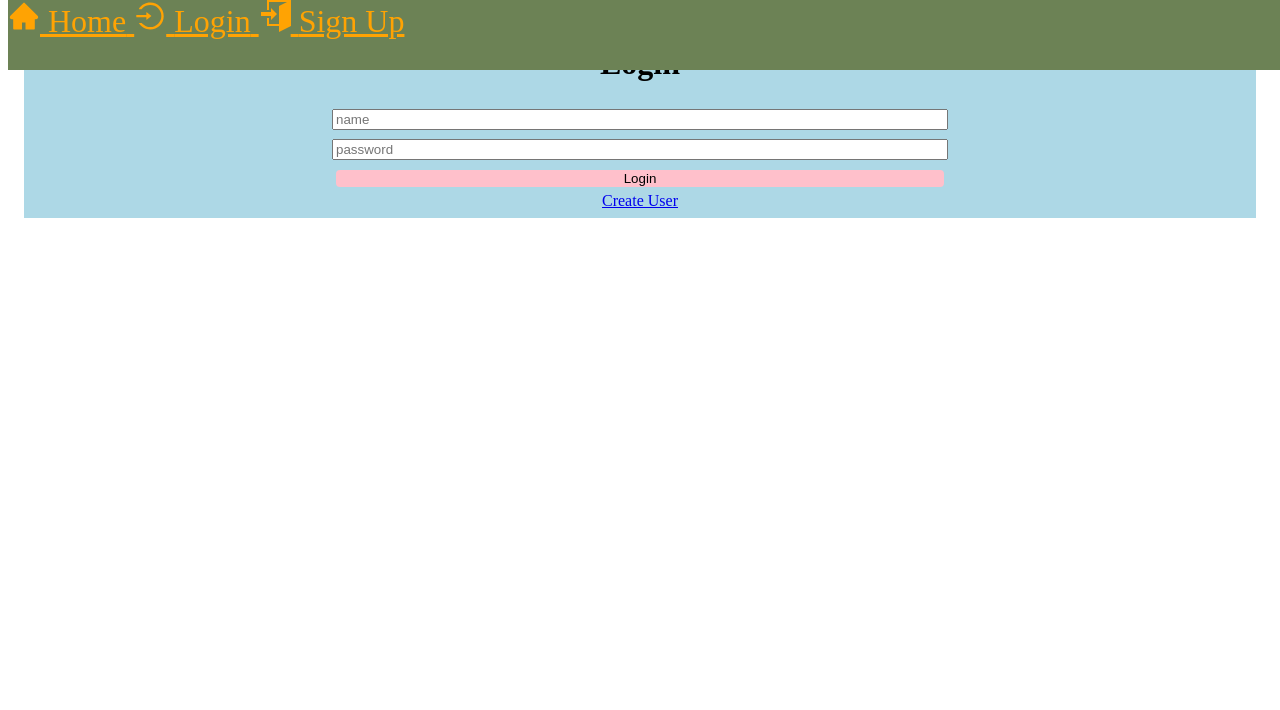
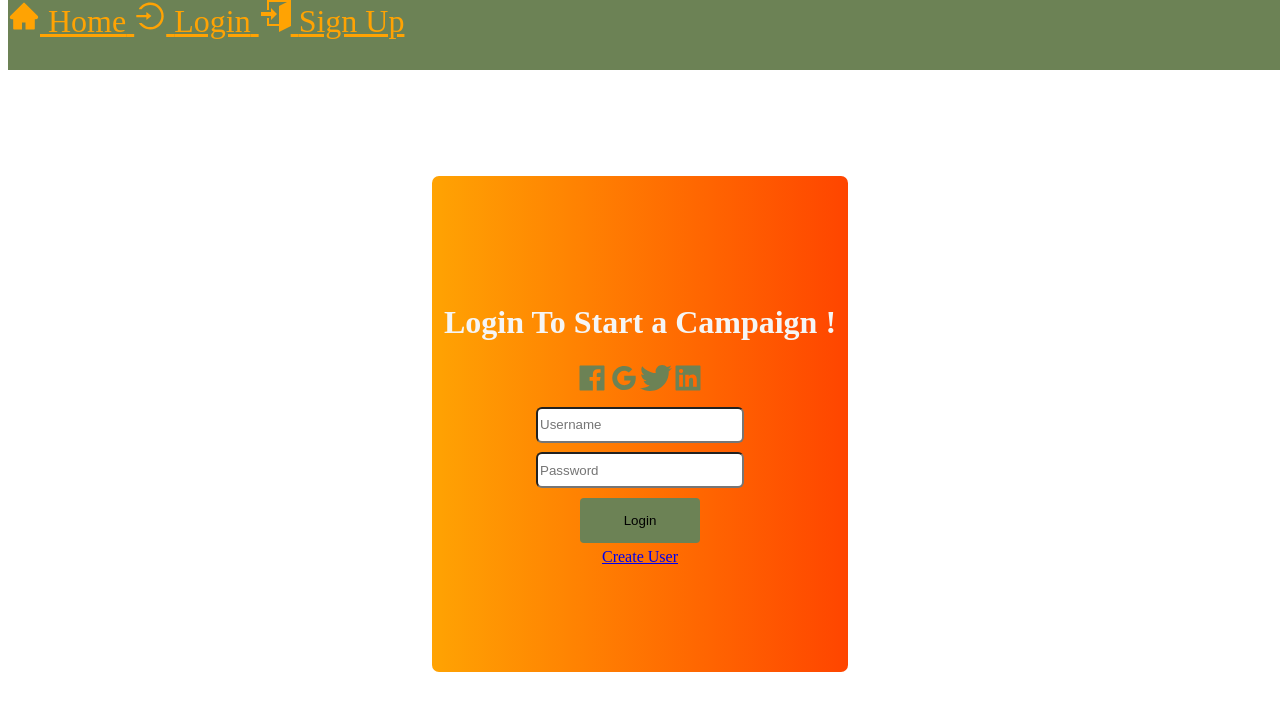
Before and after one commit to kdmatthews/CapstoneProject, a React (Create React App) app in the folder capstone/: page /login in a window 1280 px wide. Shown: the top 710 px of the page. Built offline with nearby package versions, Linux system fonts and the light colour scheme.

Commit message:
Login Form Styling

```diff
--- a/capstone/src/components/Login.js
+++ b/capstone/src/components/Login.js
@@ -1,6 +1,10 @@
 import { React, useState } from "react";
-import { FormDiv, Input, FormButton } from "../styled-components/LoginStyled";
+import { FormDiv, Input, FormButton, FormContain, SocialIcons, FormTitle } from "../styled-components/LoginStyled";
+
 import { useHistory } from "react-router-dom";
+import * as FaIcons from "react-icons/fa";
+import * as AiIcons from "react-icons/ai";
+
 
 import { connect } from "react-redux";
 
@@ -34,15 +38,20 @@ function Login(props) {
     window.location.reload(false);
   };
   return (
+    <FormContain>
     <FormDiv>
-      <h1>Login</h1>
+      <FormTitle>Login To Start a Campaign !</FormTitle>
+			<span><SocialIcons href="#" class="social"><AiIcons.AiFillFacebook /><i class="fab fa-facebook-f"></i></SocialIcons>
+				<SocialIcons href="#" class="social"><AiIcons.AiOutlineGoogle /><i class="fab fa-google-plus-g"></i></SocialIcons>
+				<SocialIcons href="#" class="social"><FaIcons.FaTwitter /><i class="fab fa-linkedin-in"></i></SocialIcons>
+        <SocialIcons href="#" class="social"><AiIcons.AiFillLinkedin/><i class="fab fa-linkedin-in"></i></SocialIcons></span>
       <Input
         onChange={(e) =>
           setFormData({ ...formData, [e.target.name]: e.target.value })
         }
         name="name"
         type="text"
-        placeholder="name"
+        placeholder="Username"
       />
       <Input
         onChange={(e) =>
@@ -50,11 +59,12 @@ function Login(props) {
         }
         name="password"
         type="password"
-        placeholder="password"
+        placeholder="Password"
       />
       <FormButton onClick={(e) => logIn(e)}>Login</FormButton>
       <a href="/signup">Create User</a>
     </FormDiv>
+    </FormContain>
   );
 }
 const mapDispatchToProps = (dispatch) => {
--- a/capstone/src/components/SignUp.js
+++ b/capstone/src/components/SignUp.js
@@ -25,7 +25,12 @@ export default function SignUp() {
   return (
     <FormDiv>
       <h1>Sign Up</h1>
-
+      <div class="social-container">
+				<a href="#" class="social"><i class="fab fa-facebook-f"></i></a>
+				<a href="#" class="social"><i class="fab fa-google-plus-g"></i></a>
+				<a href="#" class="social"><i class="fab fa-linkedin-in"></i></a>
+			</div>
+      <span> or use your email for registration</span>
       <Input
         onChange={(e) =>
           setFormData({ ...formData, [e.target.name]: e.target.value })
--- a/capstone/src/styled-components/LoginStyled.js
+++ b/capstone/src/styled-components/LoginStyled.js
@@ -1,4 +1,13 @@
 import styled from "styled-components";
+
+export const FormContain = styled.div`
+display:flex;
+flex-direction: column;
+justify-content: center;
+align-items: center;
+margin: 10rem;
+
+`
 
 export const FormDiv = styled.div`
 display: flex;
@@ -7,18 +16,35 @@ justify-content: center;
 align-items: center;
 margin: 1rem;
 padding: .5rem;
-background-color: lightblue;
+background-image: linear-gradient(to right,  #FFA303 ,#FF4500 );
+height: 30rem;
+width: 25rem;
+border-radius: 7px;
 `
 
 export const Input = styled.input`
 width: 50%;
+height: 30px;
 margin: .3rem;
+border-radius: 6px;
 `
 
 export const FormButton = styled.button`
-width: 50%;
+width: 30%;
+height: 45px;
 margin: .3rem;
-background-color: pink;
+background-color: #6C8255;
 border: none;
 border-radius: 4px;
 `
+export const SocialIcons = styled.a`
+color: #6C8255;
+justify-content: space-between;
+font-size: 2rem;
+height: 80px;
+`
+export const FormTitle = styled.h1`
+color: whitesmoke;
+
+
+`
```
